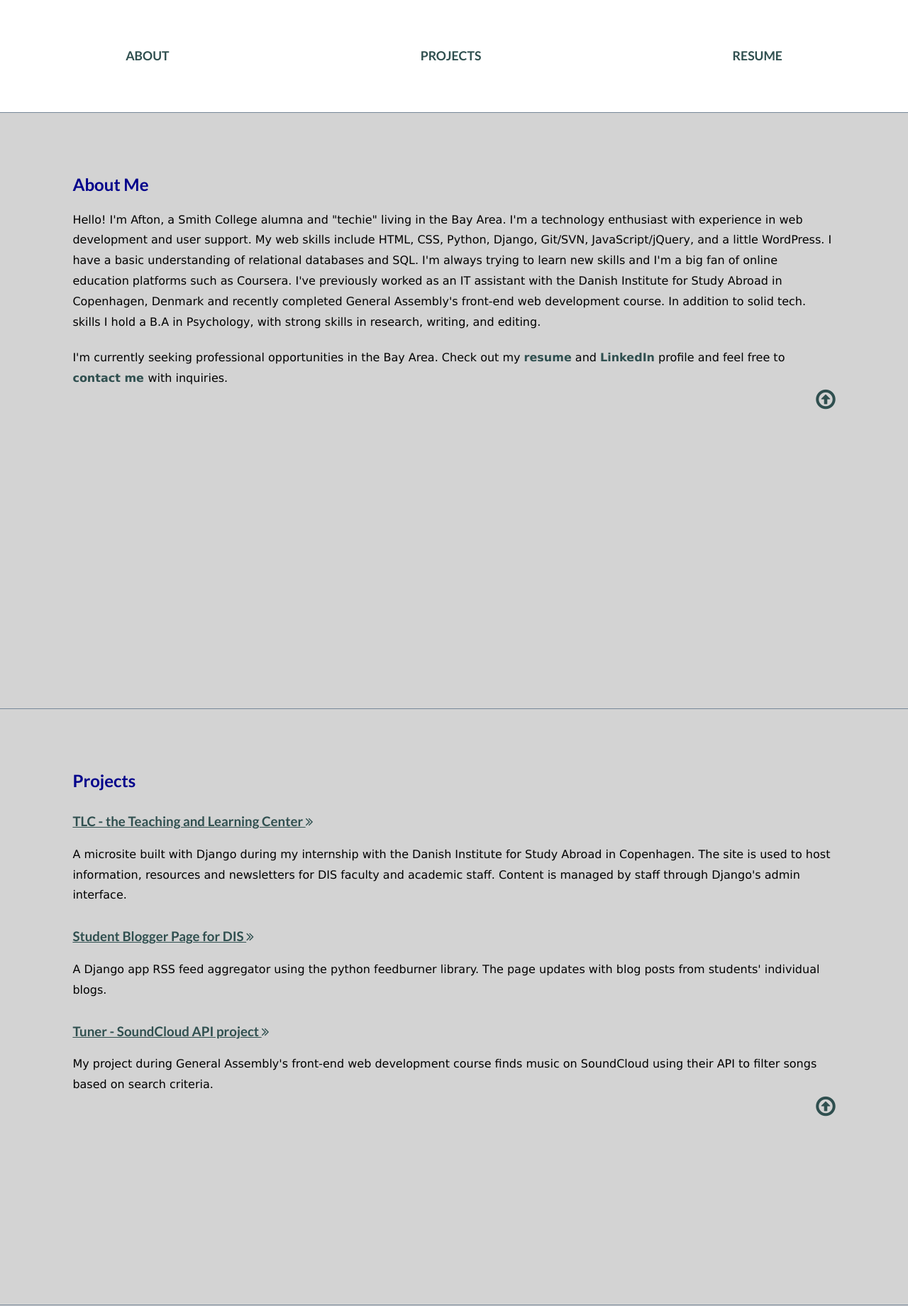
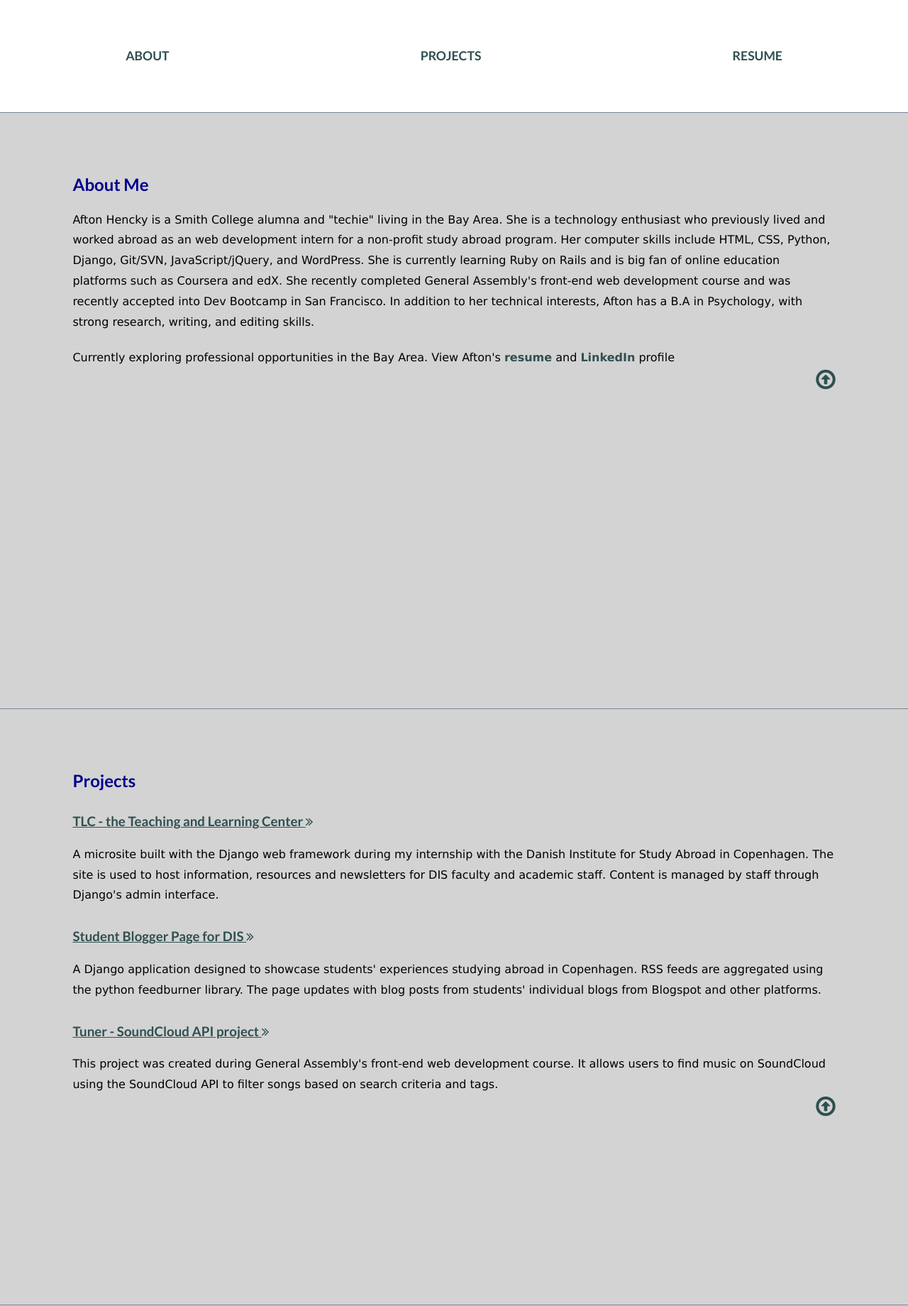
Before and after one commit to ahencky/afton_hencky, a Django app: page / in a window 1280 px wide. Shown: the part 641-2481 px from the top of the page at 71% size. Run offline with Django 3.2, Linux system fonts and the light colour scheme; some libraries are stand-ins or nearby versions.

Commit message:
Update copy and resume
October update

```diff
--- a/aaa/templates/index.html
+++ b/aaa/templates/index.html
@@ -1,6 +1,6 @@
 <html lang="en">
 <head>
-	<title>Afton Hencky | Web Projects and Resume</title>
+	<title>Afton Hencky | Projects and Resume</title>
 	<style type="text/css">
 		.bg-img{
 			background-image: url("/images/Optimized-mt_tam_hike2.png");
@@ -18,7 +18,7 @@
 		}*/
 	</style>
 	<meta name="viewport" content="width=device-width", initial-scale=1.0, user-scalable="no">
-	<meta name="description" content="Afton Hencky, aspiring developer living in the San Francisco Bay Area. About me, view my web projects portfolio and resume." >
+	<meta name="description" content="Afton Hencky, web developer IT software living in Oakland San Francisco Bay Area. About me projects portfolio and resume." >
 	<link href='http://fonts.googleapis.com/css?family=Lato:700' rel='stylesheet' type='text/css'>
 	<link rel="stylesheet" href="../stylesheets/homepage.css">
 	<script src="http://ajax.googleapis.com/ajax/libs/jquery/1.11.1/jquery.min.js"></script>
@@ -72,10 +72,10 @@
 <section id="about">
 	<h2>About Me</h2>
 	<p>
-	Hello! I'm Afton, a Smith College alumna and "techie" living in the Bay Area. I'm a technology enthusiast with  experience in web development and user support. My web skills include HTML, CSS, Python, Django, Git/SVN, JavaScript/jQuery, and a little WordPress. I have a basic understanding of relational databases and SQL. I'm always trying to learn new skills and I'm a big fan of online education platforms such as Coursera. I've previously worked as an IT assistant with the Danish Institute for Study Abroad in Copenhagen, Denmark and recently completed General Assembly's front-end web development course. In addition to solid tech. skills I hold a B.A in Psychology, with strong skills in research, writing, and editing.
+	Afton Hencky is a Smith College alumna and "techie" living in the Bay Area. She is a technology enthusiast who previously lived and worked abroad as an web development intern for a non-profit study abroad program. Her computer skills include HTML, CSS, Python, Django, Git/SVN, JavaScript/jQuery, and WordPress.  She is currently learning Ruby on Rails and is big fan of online education platforms such as Coursera and edX. She recently completed General Assembly's front-end web development course and was recently accepted into Dev Bootcamp in San Francisco. In addition to her technical interests, Afton has a B.A in Psychology, with strong research, writing, and editing skills.
 	</p>
 	<p>
-	I'm currently seeking professional opportunities in the Bay Area. Check out my <span><a href="https://docs.google.com/document/d/1QghuNpD9pddd6rSWZyWWhBCxZxdhy99tYU7E3kE8ISQ/edit" target="blank">resume</a></span> and <span><a href="http://www.linkedin.com/pub/afton-hencky/53/422/88">LinkedIn</a></span> profile and feel free to <span><a href="mailto:ahencky@gmail.com">contact me </a></span>with inquiries.
+	Currently exploring professional opportunities in the Bay Area. View Afton's <span><a href="https://docs.google.com/document/d/1QghuNpD9pddd6rSWZyWWhBCxZxdhy99tYU7E3kE8ISQ/edit" target="blank">resume</a></span> and <span><a href="http://www.linkedin.com/pub/afton-hencky/53/422/88">LinkedIn</a></span> profile
 	</p>
 	<a href="#home" class="arrow"><i class="fa fa-arrow-circle-o-up fa-2x"></i></a>
 </section>
@@ -85,19 +85,19 @@
 	<h3><a href="http://tlc.dis.dk" target="blank">TLC - the Teaching and Learning Center
 		<i class="fa fa-angle-double-right"></i>
 	</a></h3>
-	<p> A microsite built with Django during my internship with the Danish Institute for Study Abroad in Copenhagen. The site is used to host information, resources and newsletters for DIS faculty and academic staff. Content is managed by staff through Django's admin interface.
+	<p> A microsite built with the Django web framework during my internship with the Danish Institute for Study Abroad in Copenhagen. The site is used to host information, resources and newsletters for DIS faculty and academic staff. Content is managed by staff through Django's admin interface.
 	</p>
 
 	<h3><a href="http://disabroad.org/student-life/study-abroad-blogs" target="blank">Student Blogger Page for DIS
 	<i class="fa fa-angle-double-right"></i>
 	</a></h3>
-	<p> A Django app RSS feed aggregator using the python feedburner library. The page updates with blog posts from students' individual blogs.
+	<p> A Django application designed to showcase students' experiences studying abroad in Copenhagen. RSS feeds are aggregated using the python feedburner library. The page updates with blog posts from students' individual blogs from Blogspot and other platforms.
 	</p>
 
 	<h3><a href="http://ahencky.github.io/GAproject/tuner.html" target="blank">Tuner - SoundCloud API project
 	<i class="fa fa-angle-double-right"></i>
 	</a></h3>
-	<p> My project during General Assembly's front-end web development course finds music on SoundCloud using their API to filter songs based on search criteria.
+	<p> This project was created during General Assembly's front-end web development course. It allows users to find music on SoundCloud using the SoundCloud API to filter songs based on search criteria and tags.
 	</p>
 	<a href="#home" class="arrow"><i class="fa fa-arrow-circle-o-up fa-2x"></i></a>
 </section>
@@ -106,17 +106,17 @@
 	<h2>Resume</h2>
 	<p>
 		<a href="https://docs.google.com/document/d/1QghuNpD9pddd6rSWZyWWhBCxZxdhy99tYU7E3kE8ISQ/edit" target="blank">
-		<i class="fa fa-external-link"></i> View my Resume on Google Docs &#8482
+		<i class="fa fa-external-link"></i> View resume on Google Docs &#8482
 		</a>
 	</p>
 	<p>
-		<a href="/files/ResumeAftonHencky7-26.pdf" target="_blank">
-			<i class="fa fa-file-pdf-o"></i>  View as PDF
+		<a href="/files/ResumeAftonHencky10-10.pdf" target="_blank">
+			<i class="fa fa-file-pdf-o"></i>  View resume as PDF
 		</a>
 	</p>
 	<p>
 		<a href="http://www.linkedin.com/pub/afton-hencky/53/422/88">
-		<i class="fa fa-linkedin-square"></i>  View on LinkedIn
+		<i class="fa fa-linkedin-square"></i>  View profile on LinkedIn
 	</a>
 	</p>
 
@@ -126,7 +126,7 @@
 <footer>
 	<div>
 	<p>
-		Last Updated July 2014
+		Last Updated October 2014
 	</p>
 	<p>
 		This is a Django site running on Google App Engine
```
Also changed, not shown: 2 other files.
